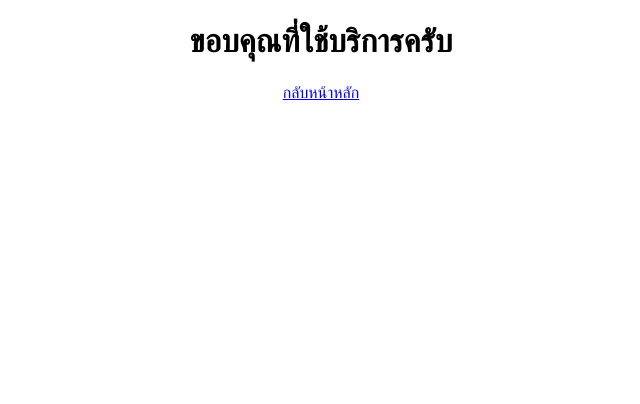
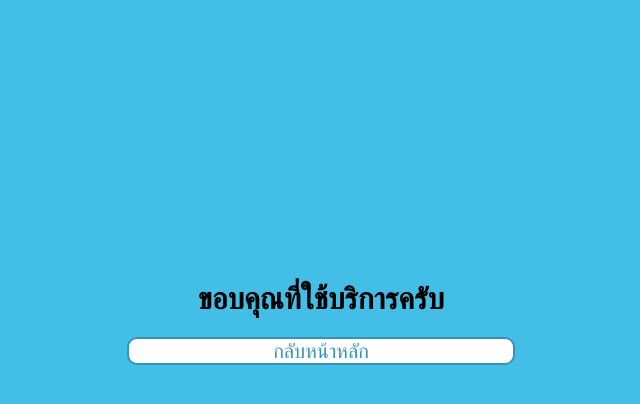
Before and after one commit to dororoza5/Agnos_Test, a React (Create React App) app in the folder front-app/: page /finish in a window 1280 px wide. Shown: the top 404 px of the page, without its empty margins (319-959 px from the left). Built offline with nearby package versions, Linux system fonts and the light colour scheme.

Commit message:
add all css and finish coding

```diff
--- a/front-app/src/App.css
+++ b/front-app/src/App.css
@@ -254,3 +254,99 @@ h2 {
 }
 
 /* for all ResultPage */
+
+.result-background{
+  position: fixed;
+  width: 100%;
+  height: 100%;
+  background-color: rgb(67, 190, 231);
+  left: 0;
+  top: 0;
+}
+
+.result-text1{
+  font-size: 30px;
+  z-index: 1;
+  margin-top: 280px;
+}
+
+.yoursymtom-result{
+  text-align: center;
+  z-index: 1;
+}
+
+.resultpage-button{
+  text-align: center;
+  background-color: white;
+  padding: 5px 10px;
+  text-decoration: none;
+  display: inline-block;
+  border: 2px solid rgb(52, 148, 180);
+  margin: 0px 10px;
+  border-radius: 5px;
+  color:rgb(52, 148, 180);
+  font-size: 15px;
+  z-index: 1;
+}
+
+.resultpage-link-list{
+  display: inline-block;
+  text-align: center;
+  width: 75%;
+  z-index: 1;
+  margin-top: 15px;
+}
+
+.go-homepage {
+  margin-right: 25%;
+  width: 30%;
+  border-radius: 10px;
+  border: 2px solid rgb(52, 148, 180);
+  font-size: 20px;
+  background-color: white;
+  color: rgb(52, 148, 180);
+  text-decoration: none;
+  display: inline-block;
+  z-index: 1;
+}
+
+.go-finishpage{
+  width: 30%;
+  border-radius: 10px;
+  background-color: rgb(52, 148, 180);
+  color: white;
+  font-size: 20px;
+  text-decoration: none;
+  display: inline-block;
+  z-index: 1;
+}
+
+/* for all FinishPage */
+
+.finish-background{
+  position: fixed;
+  width: 100%;
+  height: 100%;
+  background-color: rgb(67, 190, 231);
+  left: 0;
+  top: 0;
+}
+
+.finish-text1{
+  font-size: 30px;
+  z-index: 1;
+  margin-top: 280px;
+}
+
+.finish-background .go-homepage{
+  margin: 0;
+  width: 30%;
+  border-radius: 10px;
+  border: 2px solid rgb(52, 148, 180);
+  font-size: 20px;
+  background-color: white;
+  color: rgb(52, 148, 180);
+  text-decoration: none;
+  display: inline-block;
+  z-index: 1;
+}
--- a/front-app/src/component/FinishPage.js
+++ b/front-app/src/component/FinishPage.js
@@ -3,9 +3,9 @@ import { Link } from 'react-router-dom';
 
 const FinishPage = () => {
   return (
-  <div>
-      <h1>ขอบคุณที่ใช้บริการครับ</h1>
-      <Link to='/'>กลับหน้าหลัก</Link>
+  <div className='finish-background'>
+      <h1 className='finish-text1'>ขอบคุณที่ใช้บริการครับ</h1>
+      <Link className='go-homepage' to='/'>กลับหน้าหลัก</Link>
   </div>
   );
 };
--- a/front-app/src/component/ResultPage.js
+++ b/front-app/src/component/ResultPage.js
@@ -11,11 +11,14 @@ const ResultPage = () => {
 
 
   return (
-  <div>
-      <h1>อาการของคุณมีดังนี้ใช่หรือไม่</h1>
+  <div className='result-background'>
+      {/* <div className='result-background'/> */}
+      <h1 className='result-text1'>อาการของคุณมีดังนี้ใช่หรือไม่</h1>
       <YourSymptom yourSympList={yourSympList} handleDeleteYourSymptom={handleDeleteYourSymptom}/>
-      <Link to='/'>ย้อนกลับ</Link>
-      <Link to='/finish'>ใช่</Link>
+      <div className='resultpage-link-list'>
+        <Link className='go-homepage' to='/'>ย้อนกลับ</Link>
+        <Link className='go-finishpage' to='/finish'>ใช่</Link>
+      </div>
   </div>
   );
 };
--- a/front-app/src/component/YourSymptom.js
+++ b/front-app/src/component/YourSymptom.js
@@ -1,18 +1,21 @@
-import React from 'react';
+import React, { useState } from 'react';
 
 const YourSymptom = ({yourSympList, handleDeleteYourSymptom, searchPage}) => {
-
-    // const newList = yourSympList.map( (symptom) => (
-    //     <button key={symptom} handleDeleteYourSymptom={() => handleDeleteYourSymptom(symptom)}>{symptom}</button>
-    // ))
 
   return (
     <div className='yoursymptom'>
         {searchPage && <h3 className='text3'>อาการของคุณ</h3>}
-        {yourSympList.map( (symptom) => (
+        {searchPage && yourSympList.map( (symptom) => (
             <button className='searchpage-button' key={symptom} onClick={() => handleDeleteYourSymptom(symptom)}>{symptom} -</button>
         ))}
+        <div className='yoursymtom-result'>
+          {!searchPage && yourSympList.map( (symptom) => (
+            <button className='resultpage-button' key={symptom} onClick={() => handleDeleteYourSymptom(symptom)}>{symptom}</button>
+          ))}
+        </div>
     </div>
+
+
   );
 };
 
```
